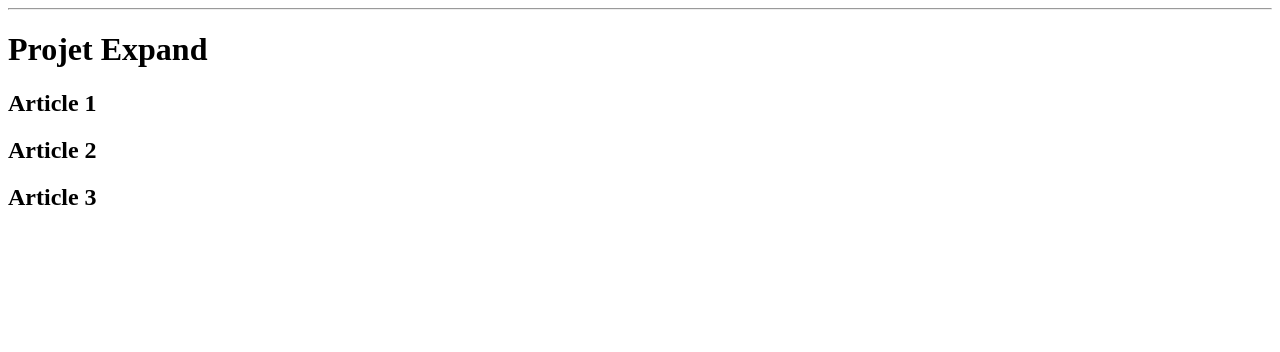
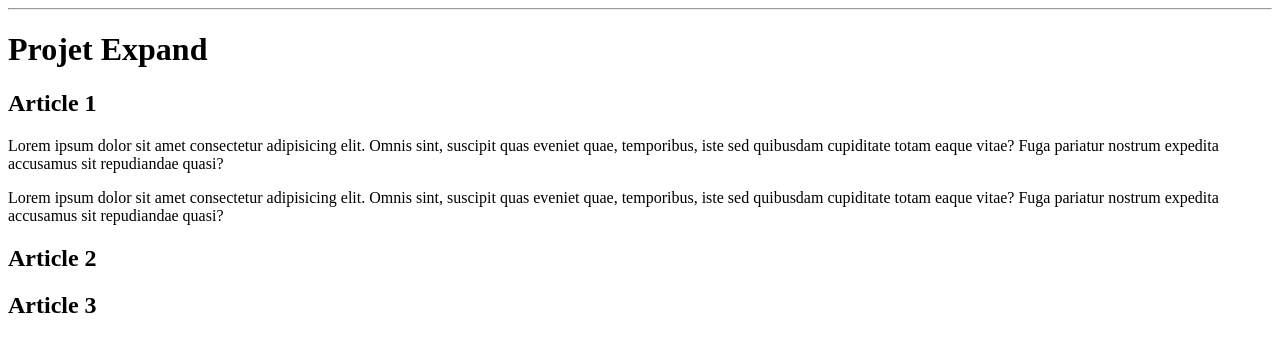
Before and after one commit to cdufour/ajc-formation-javascript, a plain HTML site: page expand/index.html in a window 1280 px wide. Both pictures are taken after a click on the element "Article 1". Drawn offline with Linux system fonts and the light colour scheme.

Commit message:
j2 exo 2

```diff
--- a/expand/index.html
+++ b/expand/index.html
@@ -9,6 +9,9 @@
     <style>
         article {
             display: none
+        }
+        h2:hover {
+          cursor: pointer
         }
     </style>
 </head>
--- a/expand/script.js
+++ b/expand/script.js
@@ -4,6 +4,17 @@ var titles = document.getElementsByTagName("h2");
 // écoute événementielle
 for (var i = 0; i < titles.length; i++) {
     titles[i].addEventListener("click", function() {
+        // this correspondant à l'élément h2 ayant reçu le clic
+
+        var display = this.nextElementSibling.style.display;
+
+        // si l'article n'est pas visible, on le rend visible
+        // sinon, on le masque
+        if (display == "" || display == "none") {
+            this.nextElementSibling.style.display = "block";
+        } else {
+            this.nextElementSibling.style.display = "none";
+        }
 
     })
 }
```
Also changed, not shown: exos.txt.
